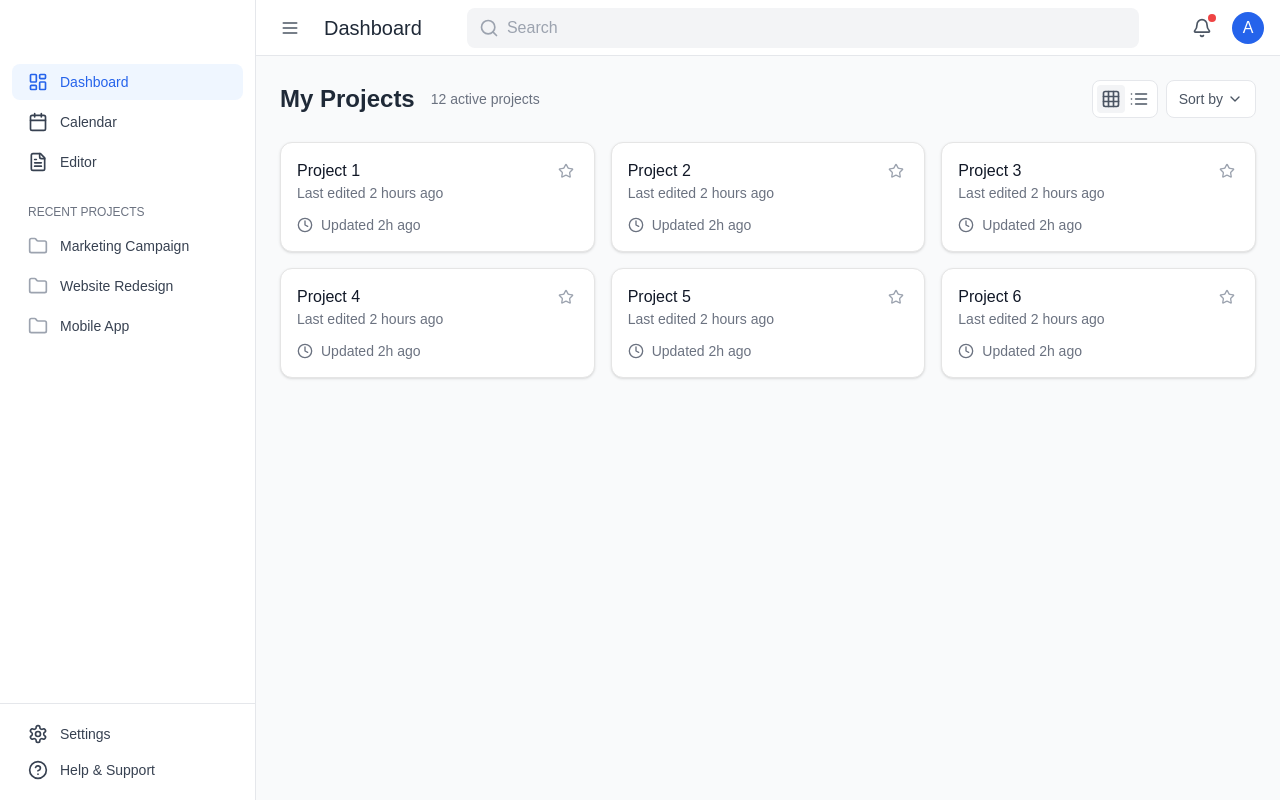
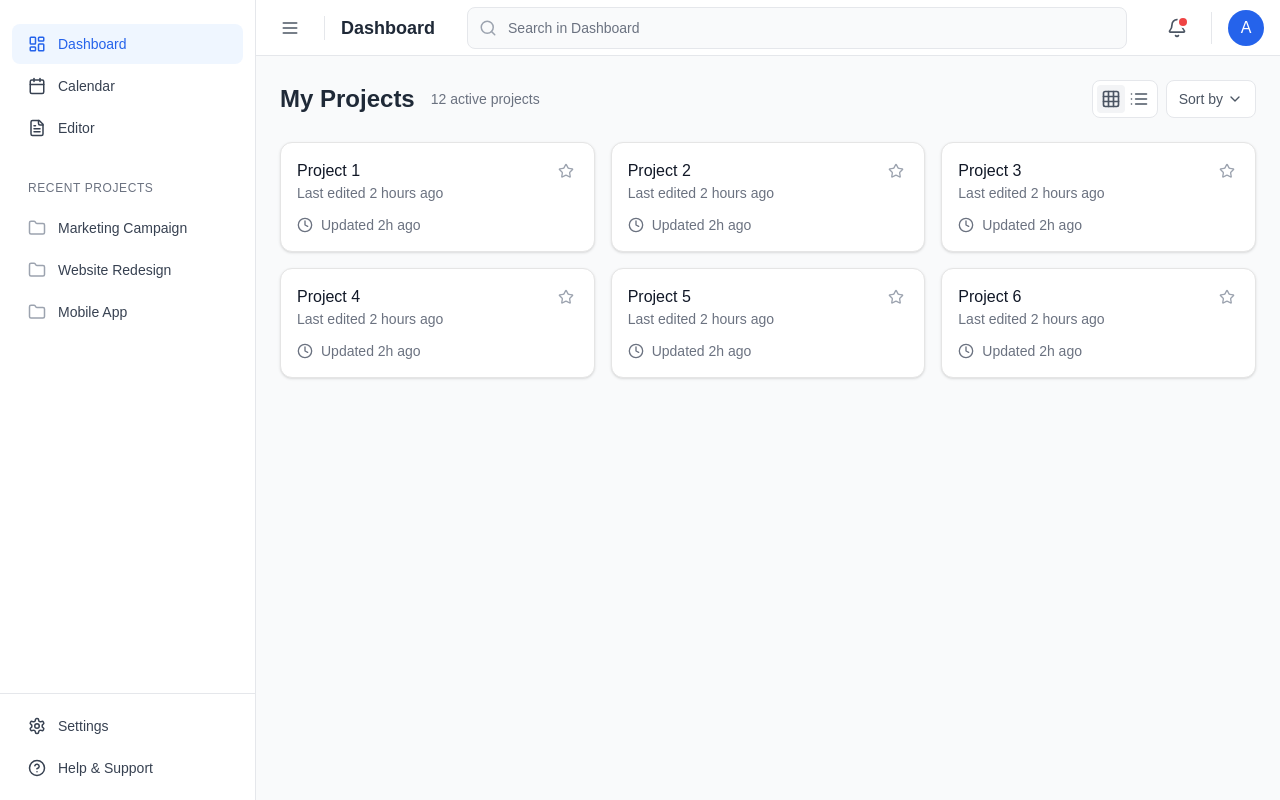
Before and after one commit to Falaxsa13/Valinor-NVP, a Next.js app in the folder valinor/: page / in a window 1280 px wide. Built offline with nearby package versions, Linux system fonts and the light colour scheme.

Commit message:
Clean UI dashboard

```diff
--- a/valinor/src/app/dashboard/Dashboard.tsx
+++ b/valinor/src/app/dashboard/Dashboard.tsx
@@ -8,15 +8,8 @@ import {
   Search,
   Bell,
   Menu as MenuIcon,
-  Plus,
-  Grid,
-  List,
-  ChevronDown,
-  Clock,
-  Star,
   Folder,
 } from "lucide-react";
-import { Card } from "@/components/ui/card";
 import ProjectsView from "./ProjectsView";
 import CalendarView from "./CalendarView";
 
@@ -24,32 +17,40 @@ const DashboardHeader = () => {
   return (
     <header className="flex items-center justify-between h-14 px-4 border-b bg-white">
       <div className="flex items-center space-x-4">
-        <button className="p-2 hover:bg-gray-100 rounded-full">
+        <button className="p-2 hover:bg-gray-100 rounded-full transition-colors">
           <MenuIcon size={20} className="text-gray-600" />
         </button>
-        <h1 className="text-xl font-medium text-gray-800">Dashboard</h1>
+        <div className="h-6 w-px bg-gray-200" />
+        <h1 className="text-lg font-semibold text-gray-800">Dashboard</h1>
       </div>
 
-      <div className="flex-1 max-w-2xl mx-4">
+      <div className="flex-1 max-w-2xl mx-8">
         <div className="relative">
           <Search
             className="absolute left-3 top-1/2 transform -translate-y-1/2 text-gray-400"
-            size={20}
+            size={18}
           />
           <input
             type="text"
-            placeholder="Search"
-            className="w-full pl-10 pr-4 py-2 bg-gray-100 border-0 rounded-lg focus:bg-white focus:ring-2 focus:ring-blue-500"
+            placeholder="Search in Dashboard"
+            className="w-full pl-10 pr-4 py-2.5 bg-gray-50 border border-gray-200 rounded-lg
+                     text-sm placeholder-gray-500 outline-none
+                     focus:bg-white focus:border-blue-500 focus:ring-1 focus:ring-blue-500
+                     transition-all duration-200"
           />
         </div>
       </div>
 
-      <div className="flex items-center space-x-3">
-        <button className="p-2 hover:bg-gray-100 rounded-full relative">
+      <div className="flex items-center space-x-4">
+        <button className="relative p-2 hover:bg-gray-100 rounded-full transition-colors">
           <Bell size={20} className="text-gray-600" />
-          <span className="absolute top-1 right-1 w-2 h-2 bg-red-500 rounded-full"></span>
+          <span className="absolute top-2 right-2 w-2 h-2 bg-red-500 rounded-full ring-2 ring-white" />
         </button>
-        <button className="w-8 h-8 rounded-full bg-blue-600 text-white flex items-center justify-center">
+        <div className="h-8 w-px bg-gray-200" />
+        <button
+          className="w-9 h-9 rounded-full bg-blue-600 text-white font-medium
+                        flex items-center justify-center hover:bg-blue-700 transition-colors"
+        >
           A
         </button>
       </div>
@@ -65,55 +66,57 @@ interface SideNavProps {
 const SideNav: React.FC<SideNavProps> = ({ activeTab, setActiveTab }) => {
   return (
     <nav className="w-64 bg-white border-r h-full flex flex-col">
-      <div className="p-8"></div>
-
-      <div className="flex-1 px-3">
-        <div className="space-y-1">
+      <div className="flex-1 py-6">
+        <div className="px-3 space-y-0.5">
           <button
             onClick={() => setActiveTab("projects")}
-            className={`flex items-center space-x-3 w-full px-4 py-2 text-sm rounded-lg transition-colors ${
+            className={`flex items-center w-full px-4 py-2.5 text-sm rounded-lg transition-colors
+                       ${
                          activeTab === "projects"
-                ? "bg-blue-50 text-blue-600"
-                : "text-gray-700 hover:bg-gray-100"
+                           ? "bg-blue-50 text-blue-600 font-medium"
+                           : "text-gray-700 hover:bg-gray-50"
                        }`}
           >
-            <LayoutDashboard size={20} />
+            <LayoutDashboard size={18} className="mr-3" />
             <span>Dashboard</span>
           </button>
 
           <button
             onClick={() => setActiveTab("calendar")}
-            className={`flex items-center space-x-3 w-full px-4 py-2 text-sm rounded-lg transition-colors ${
+            className={`flex items-center w-full px-4 py-2.5 text-sm rounded-lg transition-colors
+                       ${
                          activeTab === "calendar"
-                ? "bg-blue-50 text-blue-600"
-                : "text-gray-700 hover:bg-gray-100"
+                           ? "bg-blue-50 text-blue-600 font-medium"
+                           : "text-gray-700 hover:bg-gray-50"
                        }`}
           >
-            <Calendar size={20} />
+            <Calendar size={18} className="mr-3" />
             <span>Calendar</span>
           </button>
 
           <button
             onClick={() => (window.location.href = "/editor")}
-            className="flex items-center space-x-3 w-full px-4 py-2 text-sm rounded-lg text-gray-700 hover:bg-gray-100 transition-colors"
+            className="flex items-center w-full px-4 py-2.5 text-sm rounded-lg
+                     text-gray-700 hover:bg-gray-50 transition-colors"
           >
-            <FileText size={20} />
+            <FileText size={18} className="mr-3" />
             <span>Editor</span>
           </button>
         </div>
 
-        <div className="mt-6">
-          <h3 className="px-4 mb-2 text-xs font-medium text-gray-500 uppercase">
+        <div className="mt-8 px-3">
+          <h3 className="px-4 mb-3 text-xs font-medium text-gray-500 uppercase tracking-wider">
             Recent Projects
           </h3>
-          <div className="space-y-1">
+          <div className="space-y-0.5">
             {["Marketing Campaign", "Website Redesign", "Mobile App"].map(
               (project) => (
                 <button
                   key={project}
-                  className="flex items-center space-x-3 w-full px-4 py-2 text-sm rounded-lg text-gray-700 hover:bg-gray-100 transition-colors"
+                  className="flex items-center w-full px-4 py-2.5 text-sm rounded-lg
+                           text-gray-700 hover:bg-gray-50 transition-colors"
                 >
-                  <Folder size={20} className="text-gray-400" />
+                  <Folder size={18} className="mr-3 text-gray-400" />
                   <span>{project}</span>
                 </button>
               )
@@ -123,14 +126,22 @@ const SideNav: React.FC<SideNavProps> = ({ activeTab, setActiveTab }) => {
       </div>
 
       <div className="p-3 border-t">
-        <button className="flex items-center space-x-3 w-full px-4 py-2 text-sm rounded-lg text-gray-700 hover:bg-gray-100 transition-colors">
-          <Settings size={20} />
+        <div className="space-y-0.5">
+          <button
+            className="flex items-center w-full px-4 py-2.5 text-sm rounded-lg
+                         text-gray-700 hover:bg-gray-50 transition-colors"
+          >
+            <Settings size={18} className="mr-3" />
             <span>Settings</span>
           </button>
-        <button className="flex items-center space-x-3 w-full px-4 py-2 text-sm rounded-lg text-gray-700 hover:bg-gray-100 transition-colors">
-          <HelpCircle size={20} />
+          <button
+            className="flex items-center w-full px-4 py-2.5 text-sm rounded-lg
+                         text-gray-700 hover:bg-gray-50 transition-colors"
+          >
+            <HelpCircle size={18} className="mr-3" />
             <span>Help & Support</span>
           </button>
+        </div>
       </div>
     </nav>
   );
@@ -154,7 +165,7 @@ const Dashboard = () => {
       <SideNav activeTab={activeTab} setActiveTab={setActiveTab} />
       <div className="flex-1 flex flex-col overflow-hidden">
         <DashboardHeader />
-        {renderView()}
+        <main className="flex-1 overflow-auto bg-gray-50">{renderView()}</main>
       </div>
     </div>
   );
```
Lines whose indentation alone changed are shown as unchanged.
